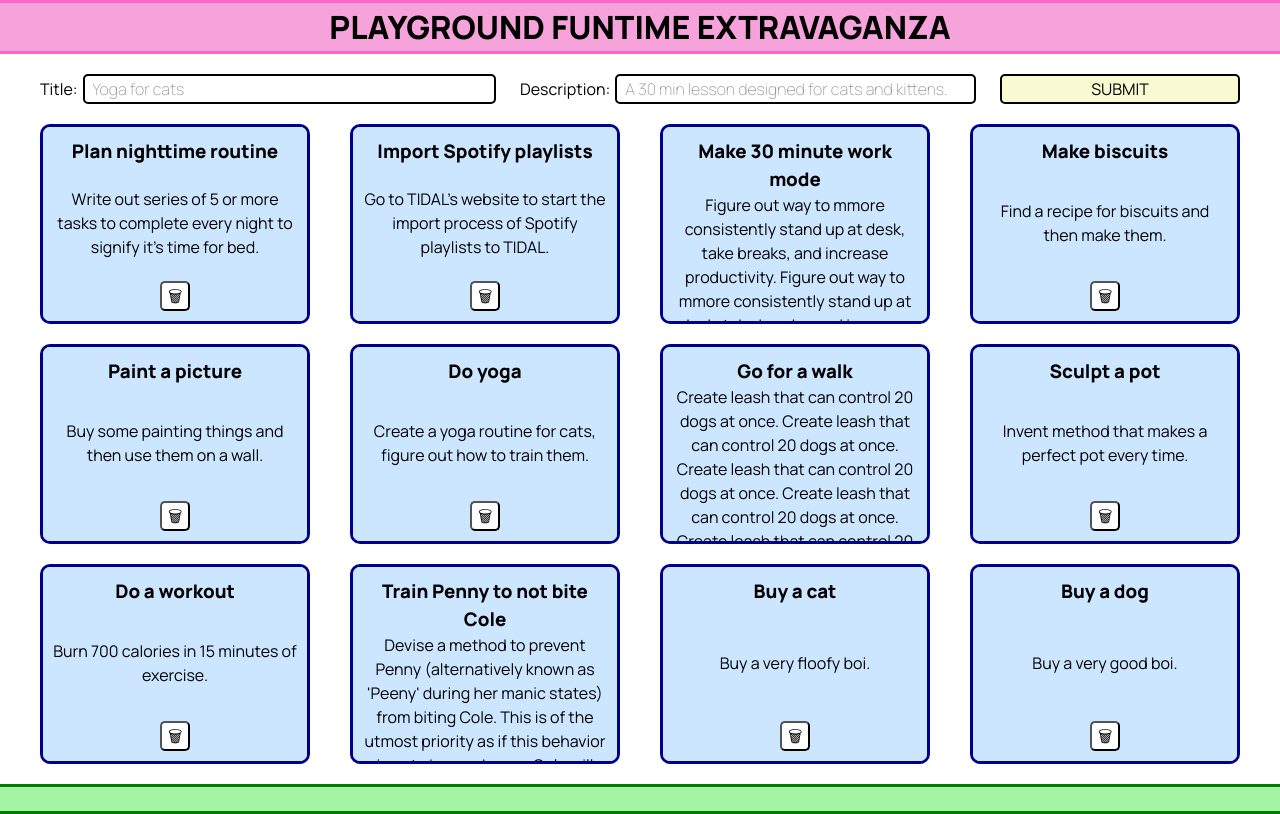
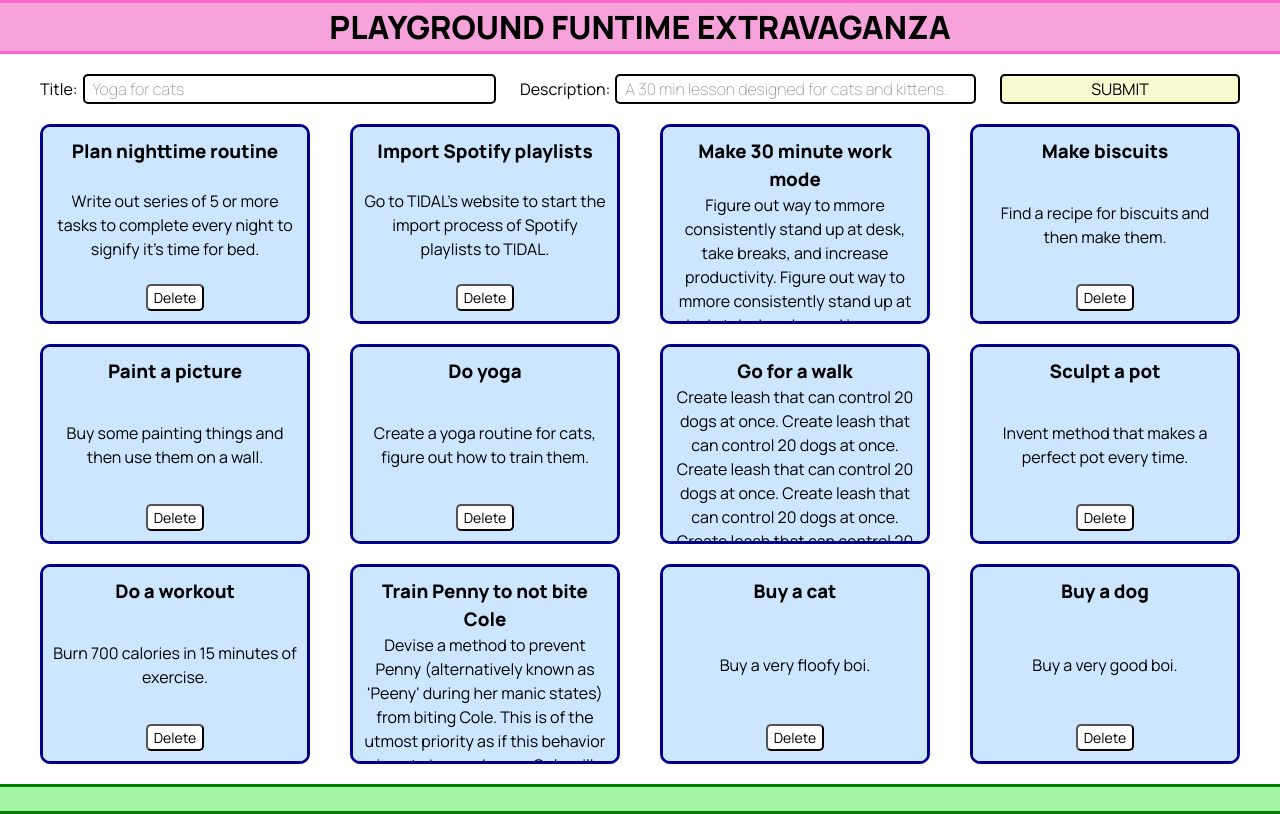
Before and after one commit to colefiscus/playground, a React (Create React App) app: page / in a window 1280 px wide. Built offline with nearby package versions, Linux system fonts and the light colour scheme.

Commit message:
Change trash emoji to delete and change font size

```diff
--- a/src/Card.js
+++ b/src/Card.js
@@ -7,7 +7,11 @@ const Card = ({ id, title, description, deleteIdea }) => {
       <Idea>
         <h3>{title}</h3>
         <p>{description}</p>
-        <TrashButton onClick={() => deleteIdea(id)}>🗑</TrashButton>
+        <DeleteButtonWrapper onClick={() => deleteIdea(id)}>
+          <DeleteButton>
+            Delete
+          </DeleteButton>
+        </DeleteButtonWrapper>
       </Idea>
     </CardWrapper>
   );
@@ -41,15 +45,20 @@ const Idea = styled.div`
   align-items: center;
 `;
 
-const TrashButton = styled.button`
-  width: 30px;
+const DeleteButtonWrapper = styled.button`
+  font-size: calc(14/16 * 1rem);
+  width: fit-content;
   background-color: white;
   border-radius: 5px;
   transition: transform 300ms;
 
   &:hover {
-    transform: scale(1.2) rotate(1turn);
+
   }
 `;
 
+const DeleteButton = styled.span`
+
+`;
+
 export default Card;
```
